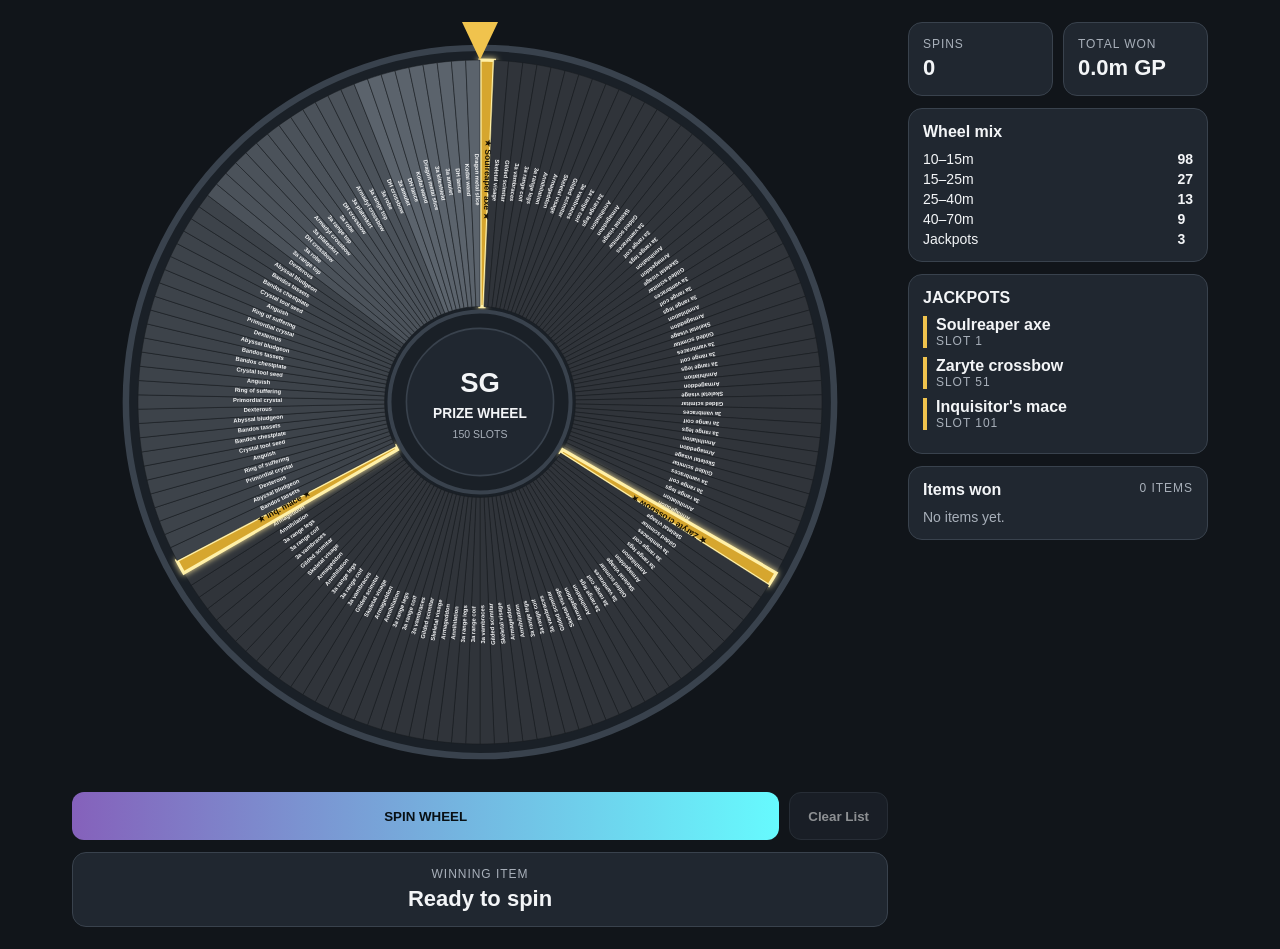
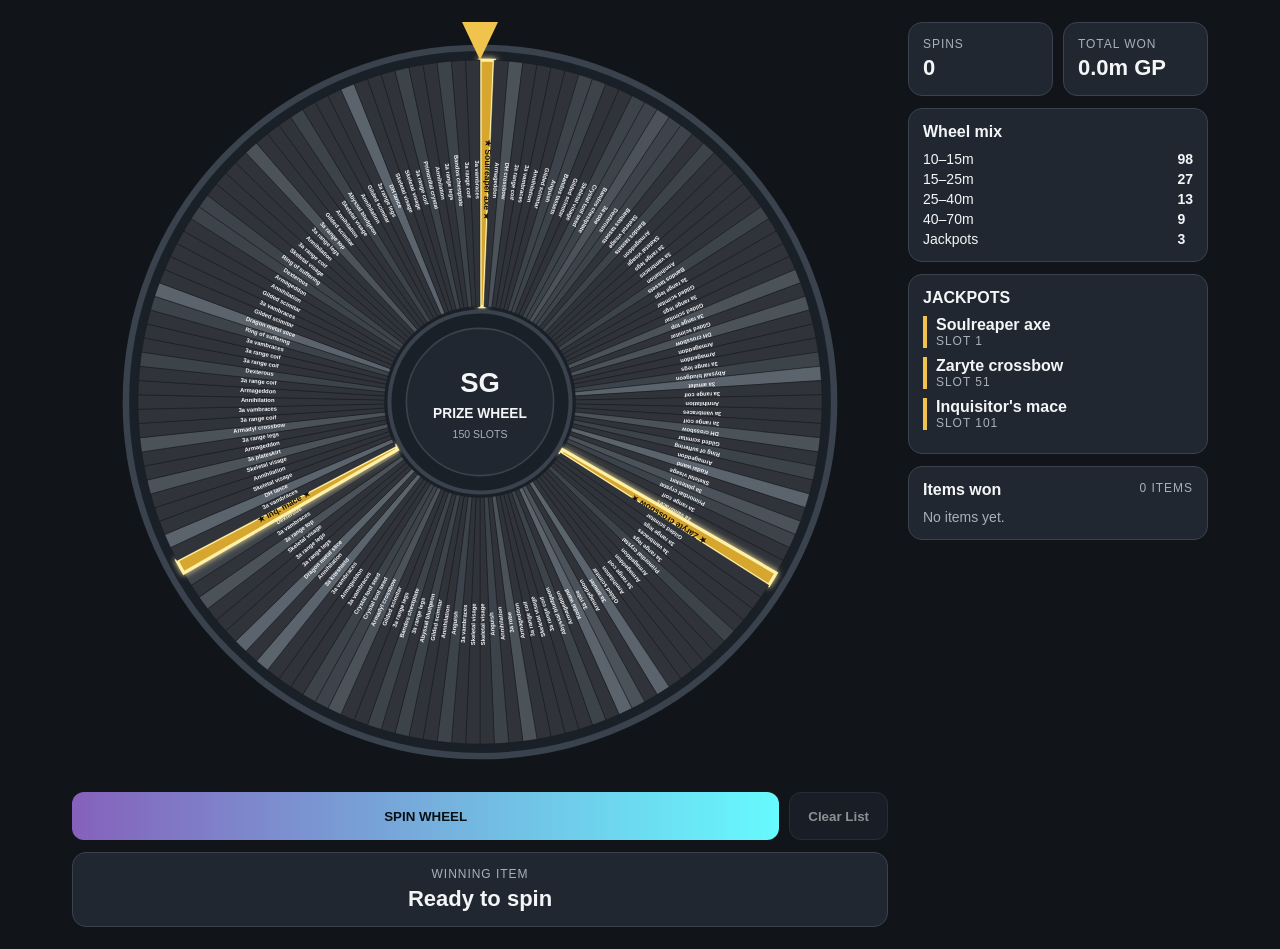
Before and after one commit to TheRealSGPlugins/Likistreamwheel, a plain HTML site: page index.html in a window 1280 px wide. Drawn offline with Linux system fonts and the light colour scheme.

Commit message:
Randomize non-jackpot wheel slots

```diff
--- a/index.html
+++ b/index.html
@@ -151,17 +151,33 @@ button:disabled{opacity:.55;cursor:not-allowed}
 
   const prizes=new Array(150),bands=new Array(150);
   Object.keys(jackpots).forEach(k=>{prizes[+k]=jackpots[k];bands[+k]='jp'});
-  const free=[];
-  for(let i=0;i<150;i++) if(!Object.prototype.hasOwnProperty.call(jackpots,i)) free.push(i);
-  let pos=0;
-  function fill(count,arr,band){
+
+  const normalPool=[];
+  function addToPool(count,arr,band){
     for(let j=0;j<count;j++){
-      const slot=free[pos++];
-      prizes[slot]={...arr[j%arr.length]};
-      bands[slot]=band;
+      normalPool.push({prize:{...arr[j%arr.length]},band});
     }
   }
-  fill(98,low,'low'); fill(27,mid,'mid'); fill(13,upper,'upper'); fill(9,high,'high');
+  addToPool(98,low,'low');
+  addToPool(27,mid,'mid');
+  addToPool(13,upper,'upper');
+  addToPool(9,high,'high');
+
+  function shuffle(array){
+    for(let i=array.length-1;i>0;i--){
+      const j=Math.floor(Math.random()*(i+1));
+      [array[i],array[j]]=[array[j],array[i]];
+    }
+  }
+  shuffle(normalPool);
+
+  let normalIndex=0;
+  for(let i=0;i<150;i++){
+    if(Object.prototype.hasOwnProperty.call(jackpots,i)) continue;
+    const entry=normalPool[normalIndex++];
+    prizes[i]=entry.prize;
+    bands[i]=entry.band;
+  }
 
   const rotor=document.getElementById('rotor');
   const spin=document.getElementById('spin');
```
